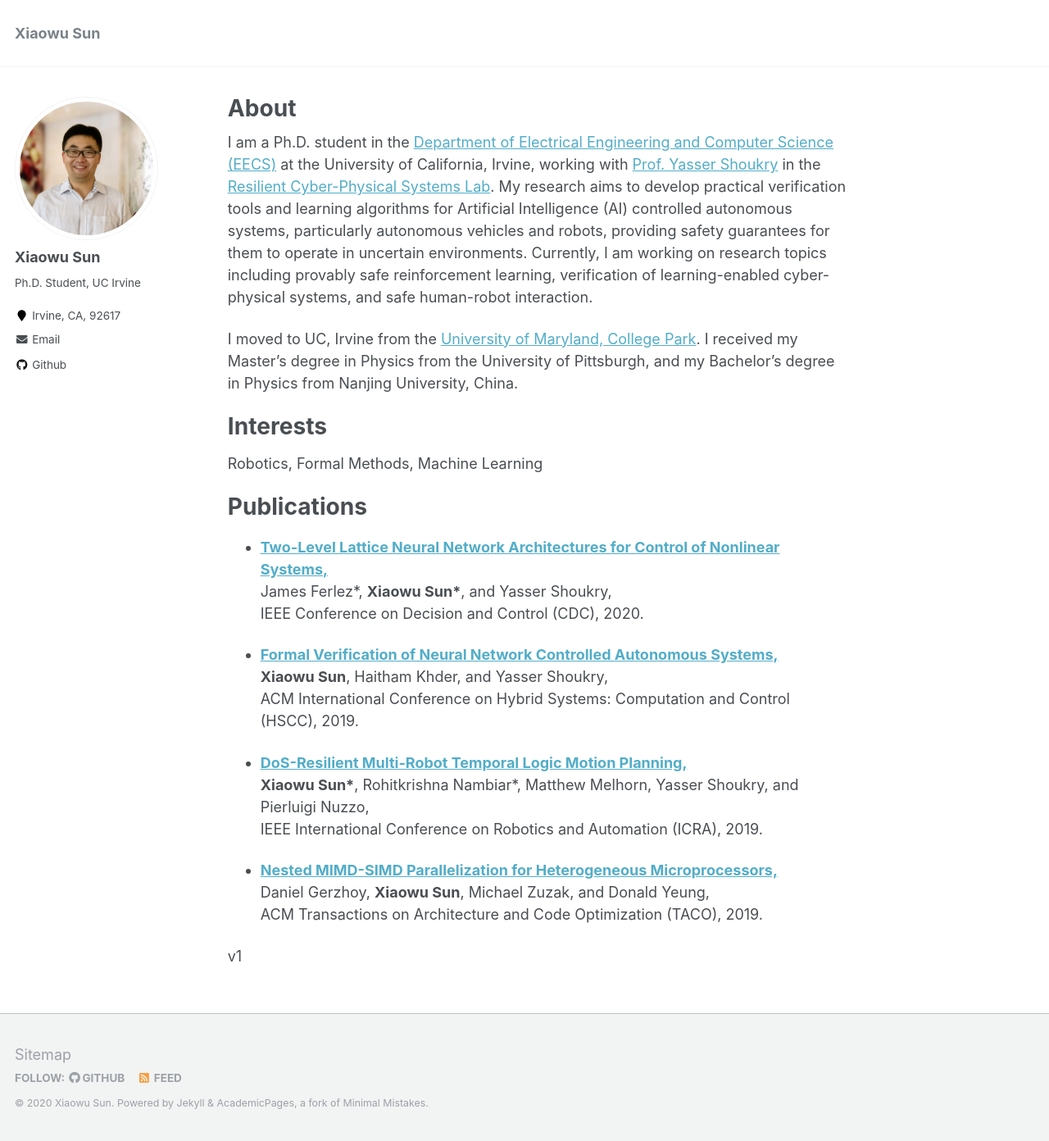
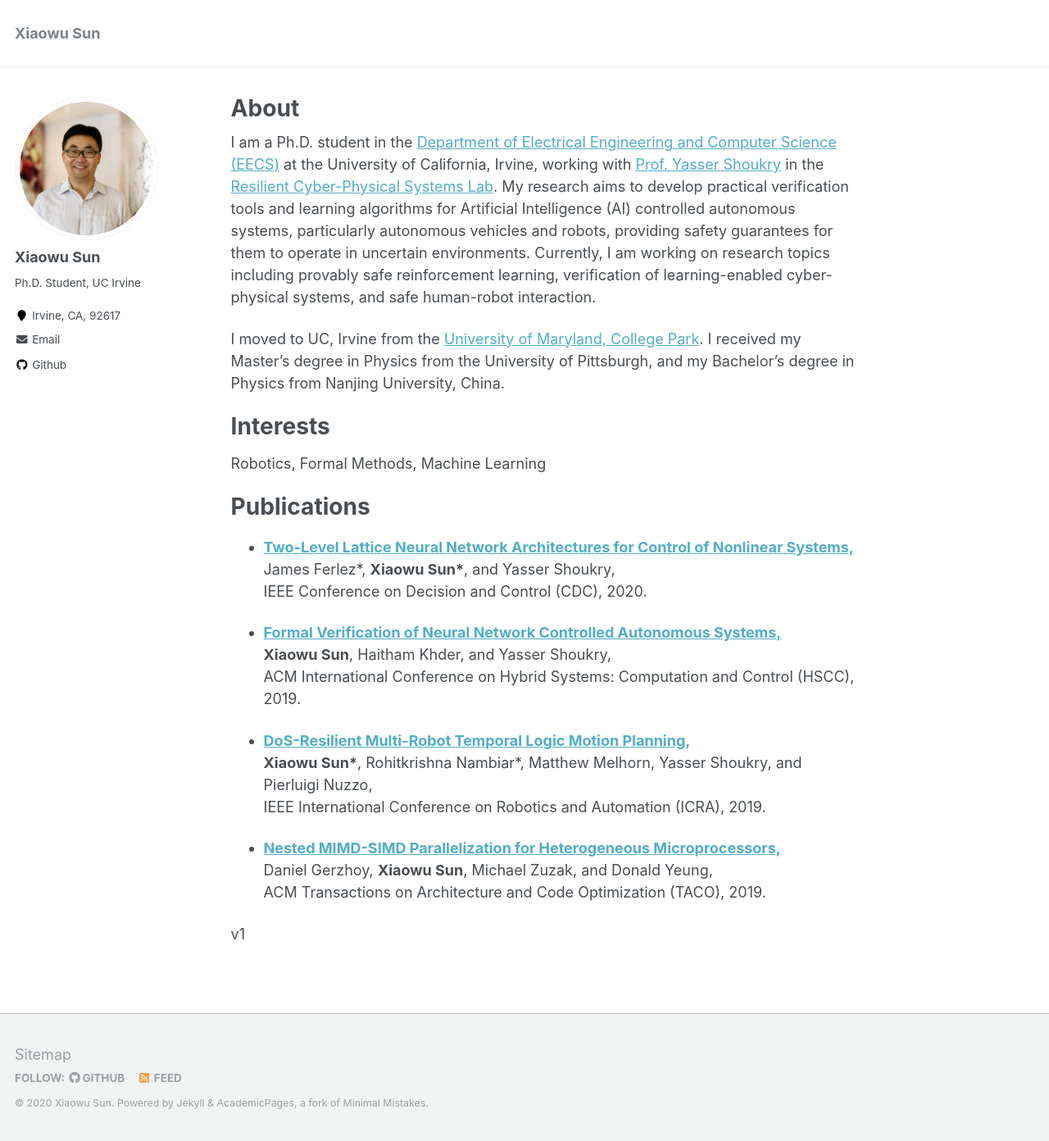
Before and after one commit to xiaowusun/xiaowusun.github.io, a Jekyll site: the page built from _pages/about.md, in a window 1280 px wide and 1392 px high. Shown: the whole window at 82% size. Built offline with Jekyll 4.4.1, drawn with Linux system fonts in a browser that asks for light colours.

Commit message:
Initial commit

```diff
--- a/_config.yml
+++ b/_config.yml
@@ -309,3 +309,5 @@ compress_html:
   clippings: all
   ignore:
     envs: development
+
+classes: wide
--- a/_sass/_page.scss
+++ b/_sass/_page.scss
@@ -7,7 +7,7 @@
   @include clearfix;
   margin-top: 2em;
   padding-left: 1em;
-  padding-right: 2em;
+  padding-right: 1em;
   animation: intro 0.3s both;
   animation-delay: 0.35s;
 
```
Also changed, not shown: _pages/about.md (line endings or trailing spaces).
